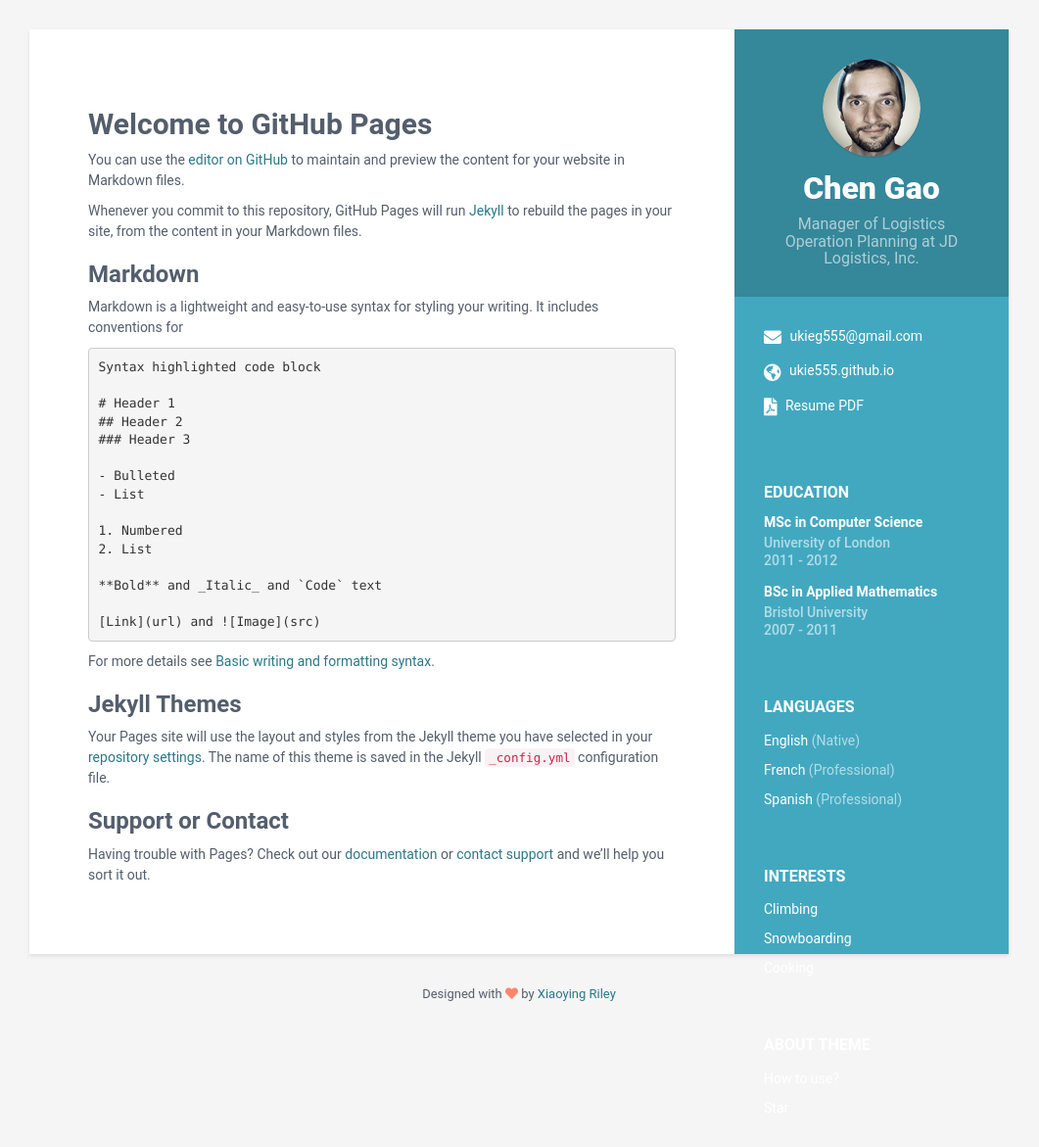
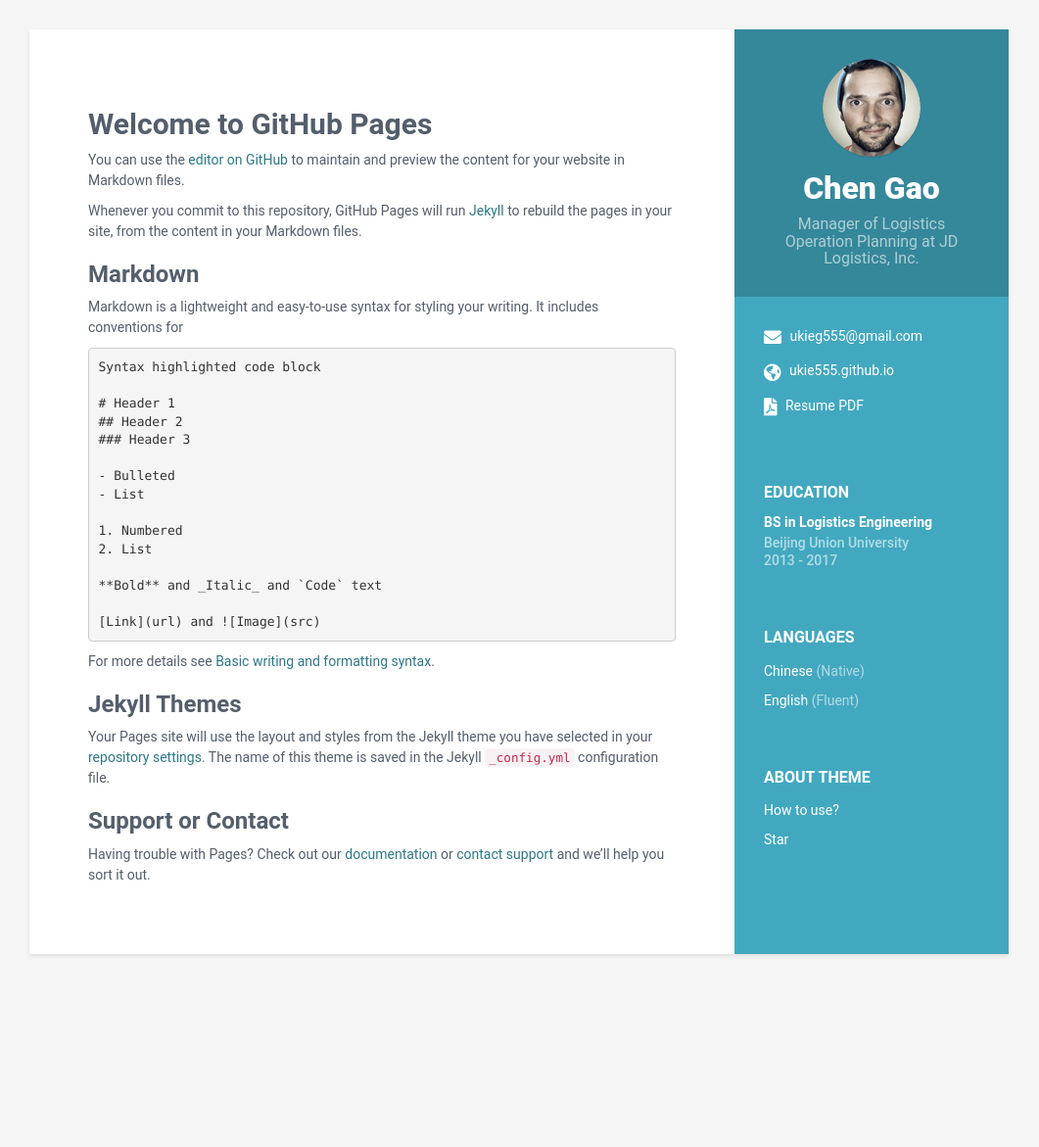
Before and after one commit to Ukie555/ukie555.github.io, a Jekyll site: the page built from index.md, in a window 1280 px wide. Shown: the whole page at 98% size, without its empty margins (110-1171 px from the left). Built offline with Jekyll 4.4.1, drawn with Linux system fonts in a browser that asks for light colours; our own code applies the rules of GitHub Pages for plain Markdown files; after the commit the page ends 1034 px from its top, so only the background shows below that.

Commit message:
Update data.yml template

```diff
--- a/_data/data.yml
+++ b/_data/data.yml
@@ -17,23 +17,20 @@ sidebar:
     pdf: http://www.africau.edu/images/default/sample.pdf
 
     languages:
-      - idiom: English
+      - idiom: Chinese
         level: Native
 
-      - idiom: French
-        level: Professional
+      - idiom: English
+        level: Fluent
 
-      - idiom: Spanish
-        level: Professional
-
-    interests:
-      - item: Climbing
+    skills:
+      - item: Machine Learning
         link:
 
-      - item: Snowboarding
+      - item: Algorithm
         link:
 
-      - item: Cooking
+      - item: Python
         link:
 
 career-profile:
@@ -46,20 +43,9 @@ career-profile:
       Donec quam felis, ultricies nec, pellentesque eu.
       Second paragraph if required.
 education:
-    - degree: MSc in Computer Science
-      university: University of London
-      time: 2011 - 2012
-      details: |
-        Describe your study here lorem ipsum dolor sit amet, consectetuer
-        adipiscing elit. Aenean commodo ligula eget dolor. Aenean massa. Cum
-        sociis natoque penatibus et magnis dis parturient montes, nascetur
-        ridiculus mus. Donec quam felis, ultricies nec, pellentesque eu,
-        pretium quis, sem.
-          - Bullet point
-          - Bullet point
-    - degree: BSc in Applied Mathematics
-      university: Bristol University
-      time: 2007 - 2011
+    - degree: BS in Logistics Engineering
+      university: Beijing Union University
+      time: 2013 - 2017
       details: |
         Describe your study here lorem ipsum dolor sit amet, consectetuer
         adipiscing elit. Aenean commodo ligula eget dolor. Aenean massa. Cum
@@ -178,4 +164,3 @@ skills:
         level: 60%
 
 footer: >
-    Designed with <i class="fas fa-heart"></i> by <a href="http://themes.3rdwavemedia.com" target="_blank" rel="nofollow">Xiaoying Riley</a>
```
